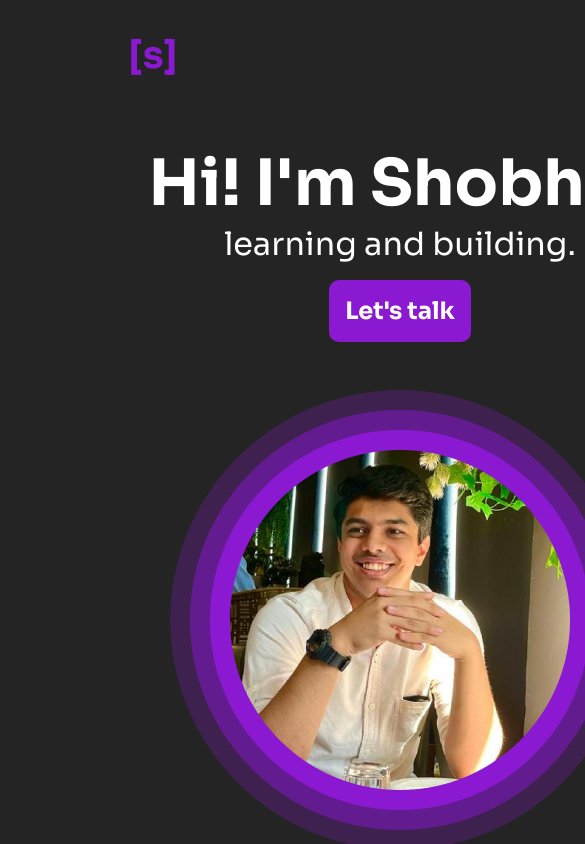
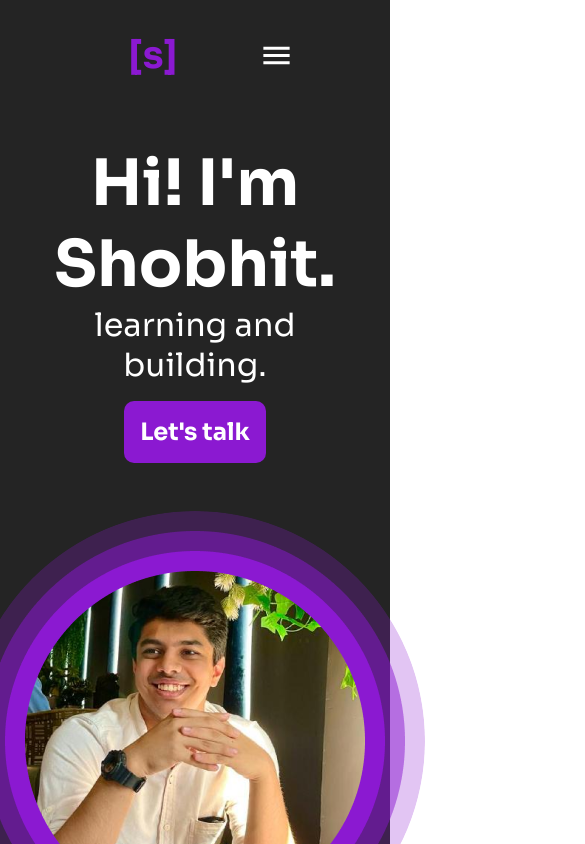
Before and after one commit to web3Gurung/shbht, a React (Create React App) app: page / in a window 390 px wide. Shown: the top 844 px of the page, 585 px wide, since content can reach past the window. Built offline with nearby package versions, Linux system fonts and the light colour scheme.

Commit message:
Added media queries for responsiveness

```diff
--- a/src/styles/App.css
+++ b/src/styles/App.css
@@ -13,10 +13,28 @@
     background-color: var(--background-color);
 }
 html {
-    min-width: 800px;
+    min-width: 320px;
 }
 
 hr {
     width:50%;
     margin:0 auto;
 }
+
+@media screen and (max-width: 480px) {
+    html, body {
+        min-width: auto;
+    }
+}
+
+@media screen and (max-width: 768px) {
+    html, body {
+        min-width: auto;
+    }
+}
+
+@media screen and (max-width: 1200px) {
+    html, body {
+        min-width: auto;
+    }
+}
```
